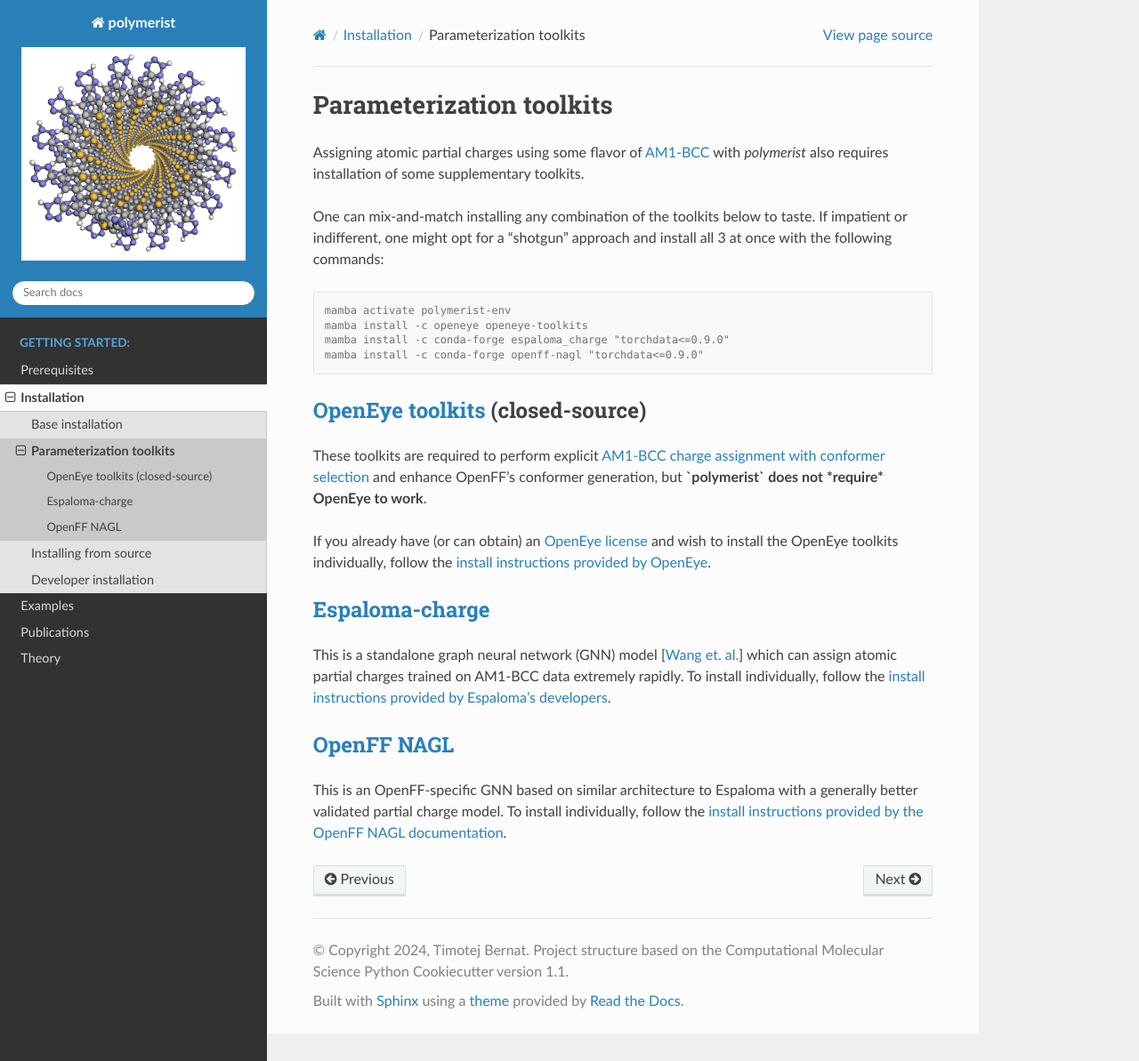
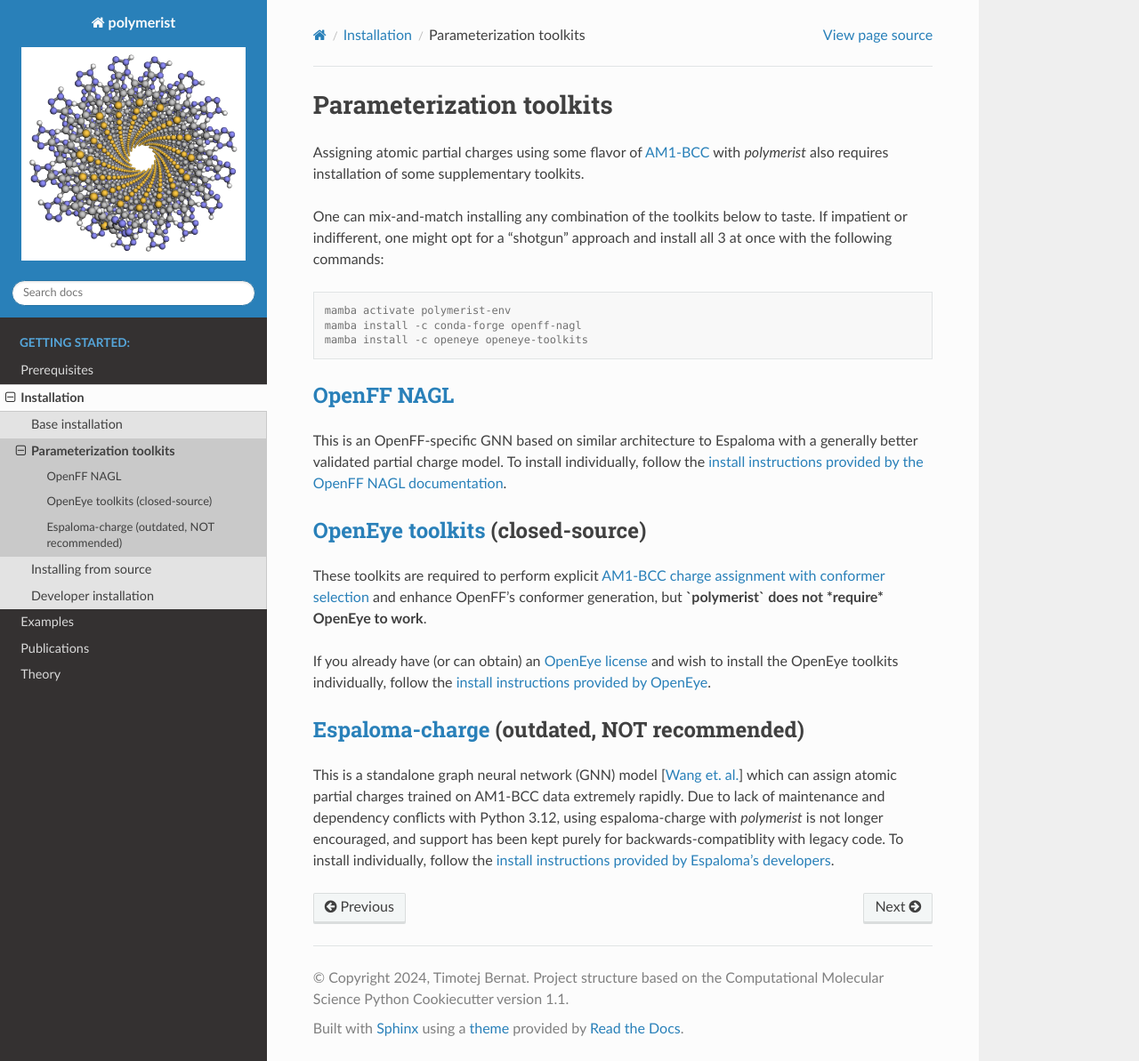
Before and after one commit to timbernat/polymerist, a Sphinx documentation site: the page built from docs/installation/paramtoolkits.rst, in a window 1280 px wide and 1193 px high. Shown: the whole window at 89% size. Built offline with Sphinx 7.4.7 and the Read the Docs theme 3.1.0, drawn with Linux system fonts in a browser that asks for light colours; the version number could not be read and is left out.

Commit message:
Removed espaloma as installation path from paarmeterization toolkits

```diff
--- a/docs/installation/paramtoolkits.rst
+++ b/docs/installation/paramtoolkits.rst
@@ -10,9 +10,14 @@ If impatient or indifferent, one might opt for a "shotgun" approach and install
 .. code-block:: console
 
     mamba activate polymerist-env
+    mamba install -c conda-forge openff-nagl
     mamba install -c openeye openeye-toolkits
-    mamba install -c conda-forge espaloma_charge "torchdata<=0.9.0"
-    mamba install -c conda-forge openff-nagl "torchdata<=0.9.0"
+
+`OpenFF NAGL <https://docs.openforcefield.org/projects/nagl/en/latest/index.html>`_
+-----------------------------------------------------------------------------------
+This is an OpenFF-specific GNN based on similar architecture to Espaloma with a generally
+better validated partial charge model. To install individually, follow the
+`install instructions provided by the OpenFF NAGL documentation <https://docs.openforcefield.org/projects/nagl/en/latest/installation.html#:~:text=If%20you%20prefer%2C%20NAGL%20may%20be%20installed%20into%20the%20current%20environment%3A>`_.
 
 `OpenEye toolkits <https://docs.eyesopen.com/toolkits/python/intro.html>`_ (closed-source)
 ------------------------------------------------------------------------------------------
@@ -24,14 +29,11 @@ If you already have (or can obtain) an `OpenEye license <https://docs.eyesopen.c
 and wish to install the OpenEye toolkits individually, follow the
 `install instructions provided by OpenEye <https://docs.eyesopen.com/toolkits/python/quickstart-python/linuxosx_anaconda.html#:~:text=Install%20the%20OpenEye%20Python%20Toolkits%20into%20the%20new%20environment%3A>`_.
 
-`Espaloma-charge <https://github.com/choderalab/espaloma-charge>`_
+`Espaloma-charge <https://github.com/choderalab/espaloma-charge>`_ (outdated, NOT recommended)
 ------------------------------------------------------------------
 This is a standalone graph neural network (GNN) model [`Wang et. al. <https://pubs.acs.org/doi/10.1021/acs.jpca.4c01287>`_]
-which can assign atomic partial charges trained on AM1-BCC data extremely rapidly. To install individually, follow the
+which can assign atomic partial charges trained on AM1-BCC data extremely rapidly.
+Due to lack of maintenance and dependency conflicts with Python 3.12, using espaloma-charge with `polymerist` is not longer encouraged,
+and support has been kept purely for backwards-compatiblity with legacy code.
+To install individually, follow the
 `install instructions provided by Espaloma's developers <https://github.com/choderalab/espaloma-charge?tab=readme-ov-file#installation>`_.
-
-`OpenFF NAGL <https://docs.openforcefield.org/projects/nagl/en/latest/index.html>`_
------------------------------------------------------------------------------------
-This is an OpenFF-specific GNN based on similar architecture to Espaloma with a generally
-better validated partial charge model. To install individually, follow the
-`install instructions provided by the OpenFF NAGL documentation <https://docs.openforcefield.org/projects/nagl/en/latest/installation.html#:~:text=If%20you%20prefer%2C%20NAGL%20may%20be%20installed%20into%20the%20current%20environment%3A>`_.
```
